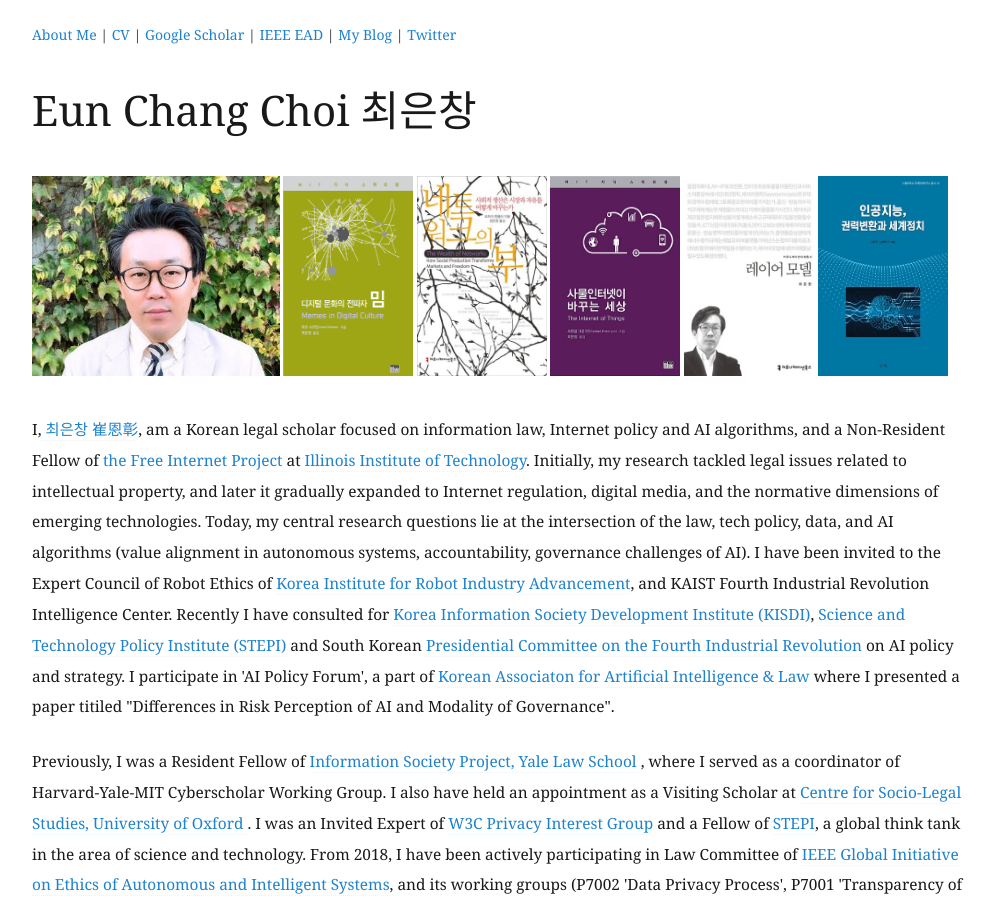
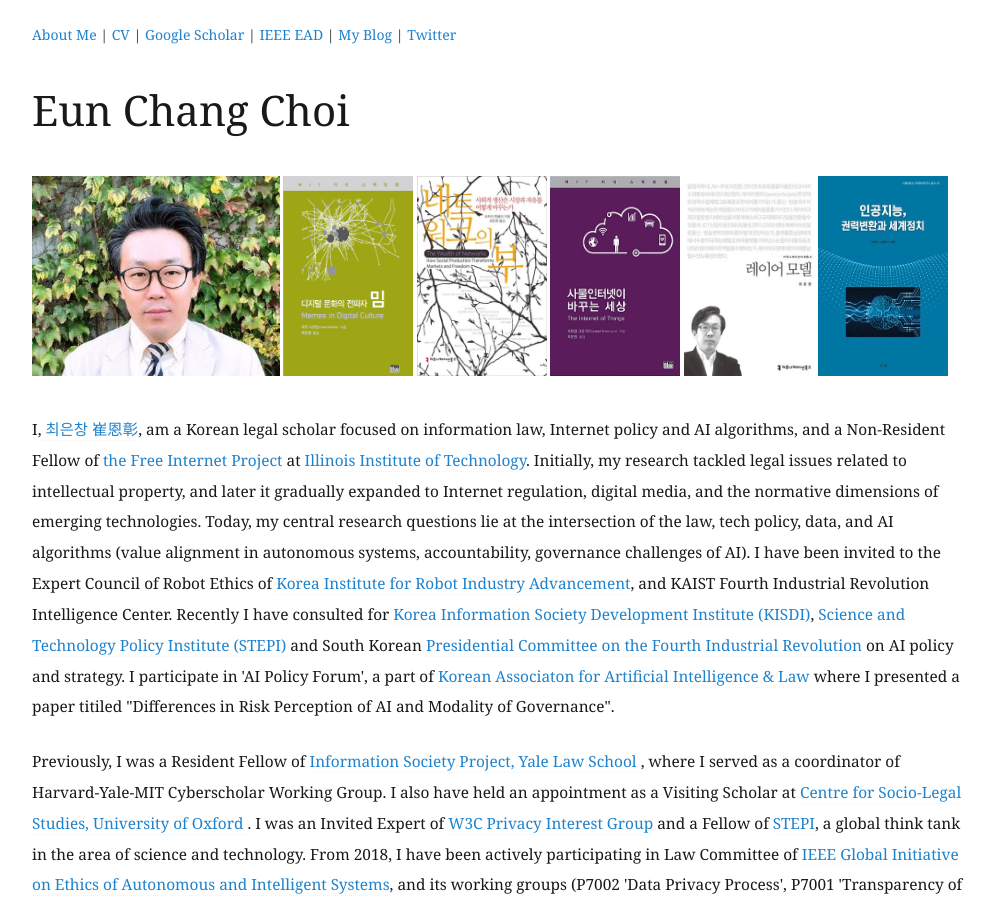
Before and after one commit to eunchangchoi/eunchangchoi.github.io, a Jekyll site: the page built from index.md, in a window 1280 px wide and 900 px high. Shown: the whole window, without its empty margins (68-1063 px from the left). Built offline with Jekyll 4.4.1, drawn with Linux system fonts in a browser that asks for light colours.

Commit message:
Update index.md

```diff
--- a/index.md
+++ b/index.md
@@ -1,7 +1,7 @@
 ---
 layout: archive
 permalink: /
-title: "Eun Chang Choi 최은창"
+title: "Eun Chang Choi"
 ---
 <body bottommargin="0">
 <div class="tiles">
```
